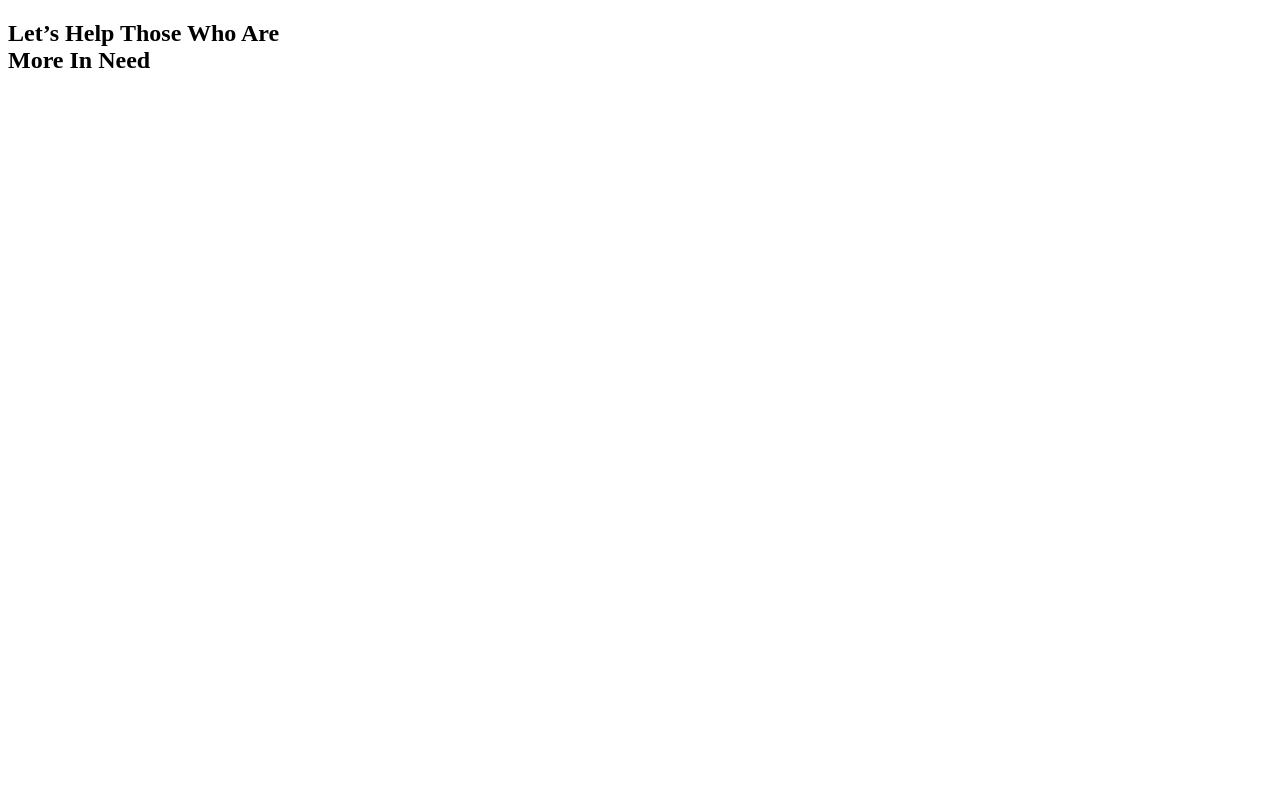
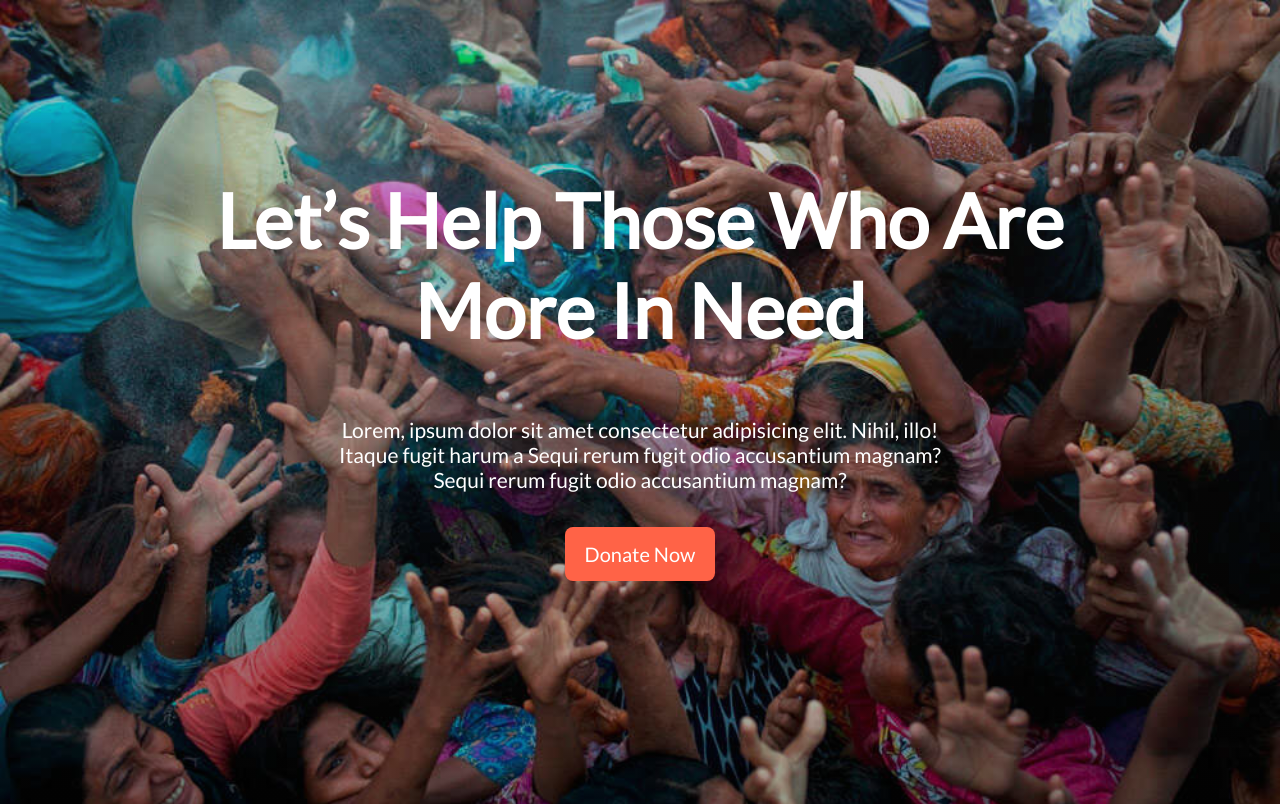
Before and after one commit to Parthive/donate-today, a plain HTML site: page index.html in a window 1280 px wide. Drawn offline with Linux system fonts and the light colour scheme.

Commit message:
banner part

```diff
--- a/css/style.css
+++ b/css/style.css
@@ -0,0 +1,44 @@
+/* Css reset  */
+body{
+    margin: 0;
+    padding: 0;
+    font-family: 'Lato', sans-serif;
+}
+
+
+/* ..... Utility Classes .....  */
+h1{
+    font-size: 75px;
+    font-weight: 700;
+}
+
+/* .... banner-topr section .....  */
+.banner-top{
+    background: linear-gradient(rgb(37 34 34 / 24%), rgb(2 2 2 / 37%)), url(../images/donation6.jpg);
+    /* background-image: url(../images/donation6.jpg); */
+    background-repeat: no-repeat;
+    background-size: cover;
+    padding-top:20px;
+    height: 98vh;
+    text-align: center;
+    color: #fff;
+
+}
+.banner-heading {
+    margin-top: 155px;
+}
+.banner-text{
+    font-size: 21px;
+    font-weight: 500;
+    margin-bottom: 50px;
+    padding: 0 26%;
+}
+.donate-btn{
+    text-decoration: none;
+    color: #fff;
+    padding: 15px 20px;
+    font-size: 20px;
+    font-weight: 400;
+    background-color: tomato;
+    border-radius: 8px;
+}
--- a/index.html
+++ b/index.html
@@ -5,12 +5,21 @@
     <meta http-equiv="X-UA-Compatible" content="IE=edge">
     <meta name="viewport" content="width=device-width, initial-scale=1.0">
     <title>Donate Today</title>
+    <!-- ............ google fonts ............  -->
+    <link rel="preconnect" href="https://fonts.googleapis.com">
+<link rel="preconnect" href="https://fonts.gstatic.com" crossorigin>
+<link href="https://fonts.googleapis.com/css2?family=Lato&display=swap" rel="stylesheet">
+    <!-- ....external css link ........  -->
     <link rel="stylesheet" href="./css/style.css">
 </head>
 <body>
+    <!-- .........top-banner section.........  -->
     <section class="banner-top">
-        <h1>Let’s Help Those Who Are <br>
+        <h1 class="banner-heading">Let’s Help Those Who Are <br>
             More In Need</h1>
+            <p class="banner-text">Lorem, ipsum dolor sit amet consectetur adipisicing elit. Nihil, illo! Itaque fugit harum a Sequi rerum fugit odio accusantium magnam? Sequi rerum fugit odio accusantium magnam?</p>
+            <a href="#" class="donate-btn">Donate Now</a>
+
     </section>
 </body>
 </html>
```
